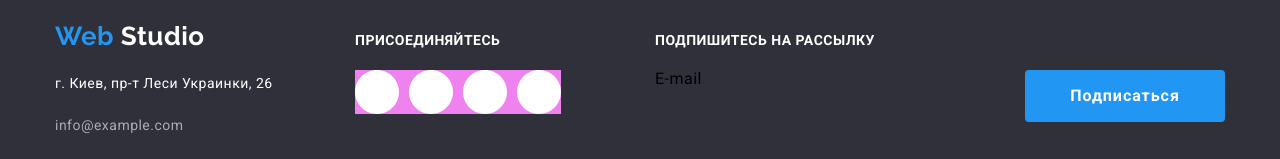
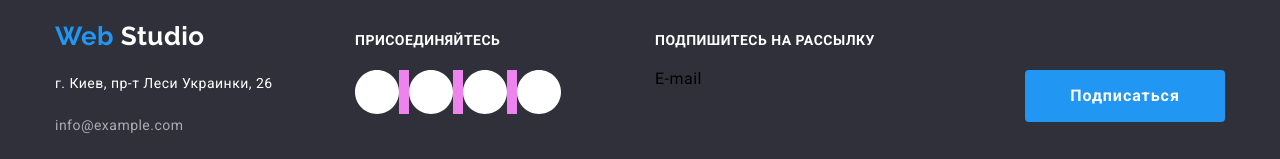
Before and after one commit to Anna-Sokolova/goit-markup-hw-03, a plain HTML site: page index.html in a window 1280 px wide. Shown: the part 2729-2888 px from the top of the page. Drawn offline with Linux system fonts and the light colour scheme.

Commit message:
внесла правку

```diff
--- a/css/style.css
+++ b/css/style.css
@@ -598,7 +598,3 @@ div.subscription-box {
 	width: 206px;
 	margin-right: auto;
 }
-
-.item-social.footer {
-	background-color: violet;
-}
```
